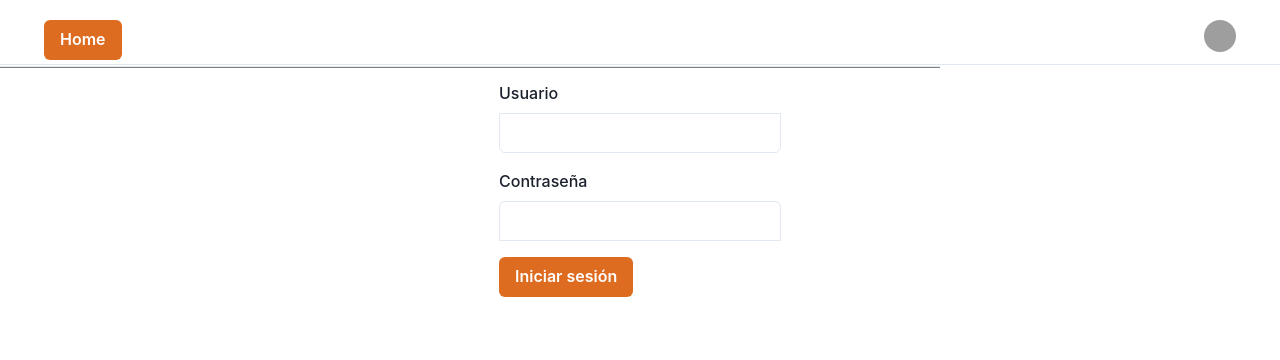
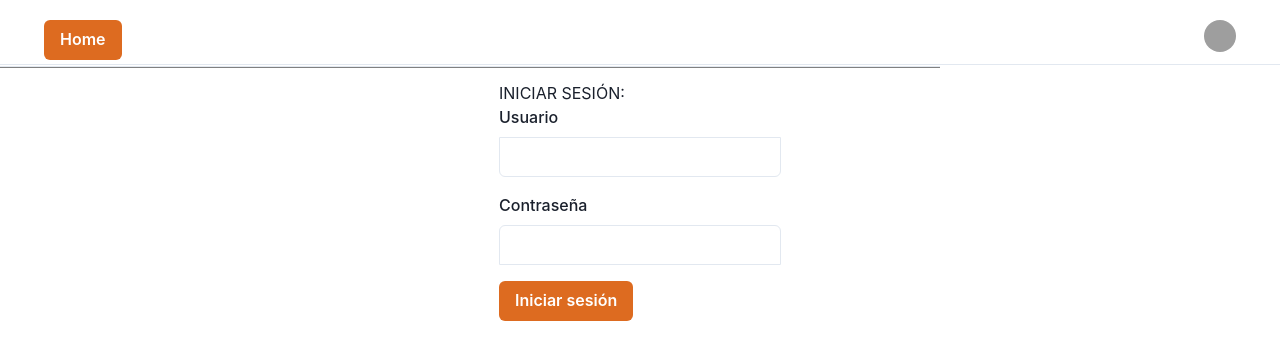
Before and after one commit to JuanPabloParra/ProyectWeb, a React (Create React App) app in the folder proyectoWeb/myweb/: page / in a window 1280 px wide. Both pictures are taken after a click on the link "Dale click aquí para iniciar sesión". Shown: the top 360 px of the page. Built offline with nearby package versions, Linux system fonts and the light colour scheme; grey boxes are pictures that could not be loaded.

Commit message:
Corecciones al titulo de login.js

```diff
--- a/proyectoWeb/myweb/src/components/Login.js
+++ b/proyectoWeb/myweb/src/components/Login.js
@@ -5,6 +5,8 @@ function Login() {
   return (
     <form>
       <FormControl>
+
+        <h1> INICIAR SESIÓN:</h1>
         <FormLabel>Usuario</FormLabel>
         <Input type="text" borderRadius="md" borderTopRightRadius={0} borderTopLeftRadius={0} />
       </FormControl>
```
